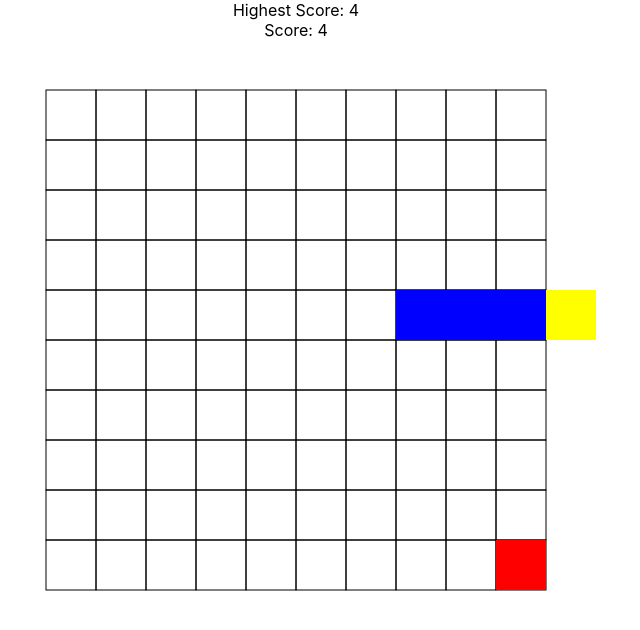
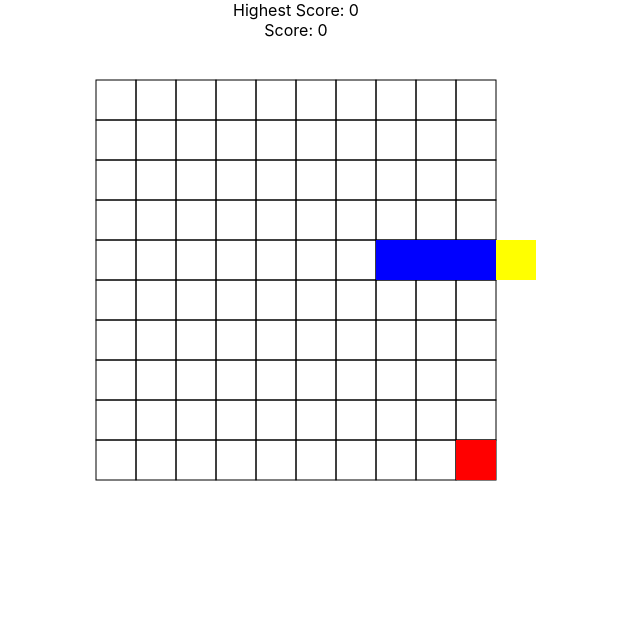
Before and after one commit to kaygu/kaygu.be, a React (Create React App) app: page / in a window 1280 px wide. Shown: the top 630 px of the page, without its empty margins (344-984 px from the left). Built offline with nearby package versions, Linux system fonts and the light colour scheme.

Commit message:
change score value

```diff
--- a/src/components/Snake/Snake.js
+++ b/src/components/Snake/Snake.js
@@ -10,7 +10,7 @@ class Snake {
     this.directionS = '';
     this.queue = [];
 
-    this.bestScore = 4; // snake starts with length of 4
+    this.bestScore = 0;
 
 
 
@@ -66,8 +66,8 @@ class Snake {
     }
   }
 
-  get length() {
-    return this.tail.length;
+  get score() {
+    return this.tail.length -4;
   }
 
   queueDirection(d) {
@@ -136,8 +136,8 @@ class Snake {
       this.tail.pop();
     }
 
-    if (this.bestScore < this.length) {
-      this.bestScore = this.length;
+    if (this.bestScore < this.score) {
+      this.bestScore = this.score;
     }
 
     this.checkCollisions(x, y);
--- a/src/components/Snake/Stats.jsx
+++ b/src/components/Snake/Stats.jsx
@@ -1,12 +1,12 @@
 import React from 'react';
 
 function Stats(props) {
-  const [snakeSize, setSnakeSize] = React.useState(props.snake.length);
+  const [snakeSize, setSnakeSize] = React.useState(props.snake.score);
 
   React.useEffect(() => {
     let interval = setInterval(() => {
-      if (snakeSize !== props.snake.length) {
-        setSnakeSize(props.snake.length);
+      if (snakeSize !== props.snake.score) {
+        setSnakeSize(props.snake.score);
       }
     }, 1000/ (props.gameSpeed * 2));
 
--- a/src/components/Snake/index.jsx
+++ b/src/components/Snake/index.jsx
@@ -8,8 +8,8 @@ import Snake from './Snake';
 
 const SIZE_X = 10;
 const SIZE_Y = 10;
-const SPRITE_SIZE = 50;
-const GAME_SPEED = 4;
+const SPRITE_SIZE = 40;
+const GAME_SPEED = 3;
 
 var s = new Snake(SIZE_X, SIZE_Y, SPRITE_SIZE);
 
```
